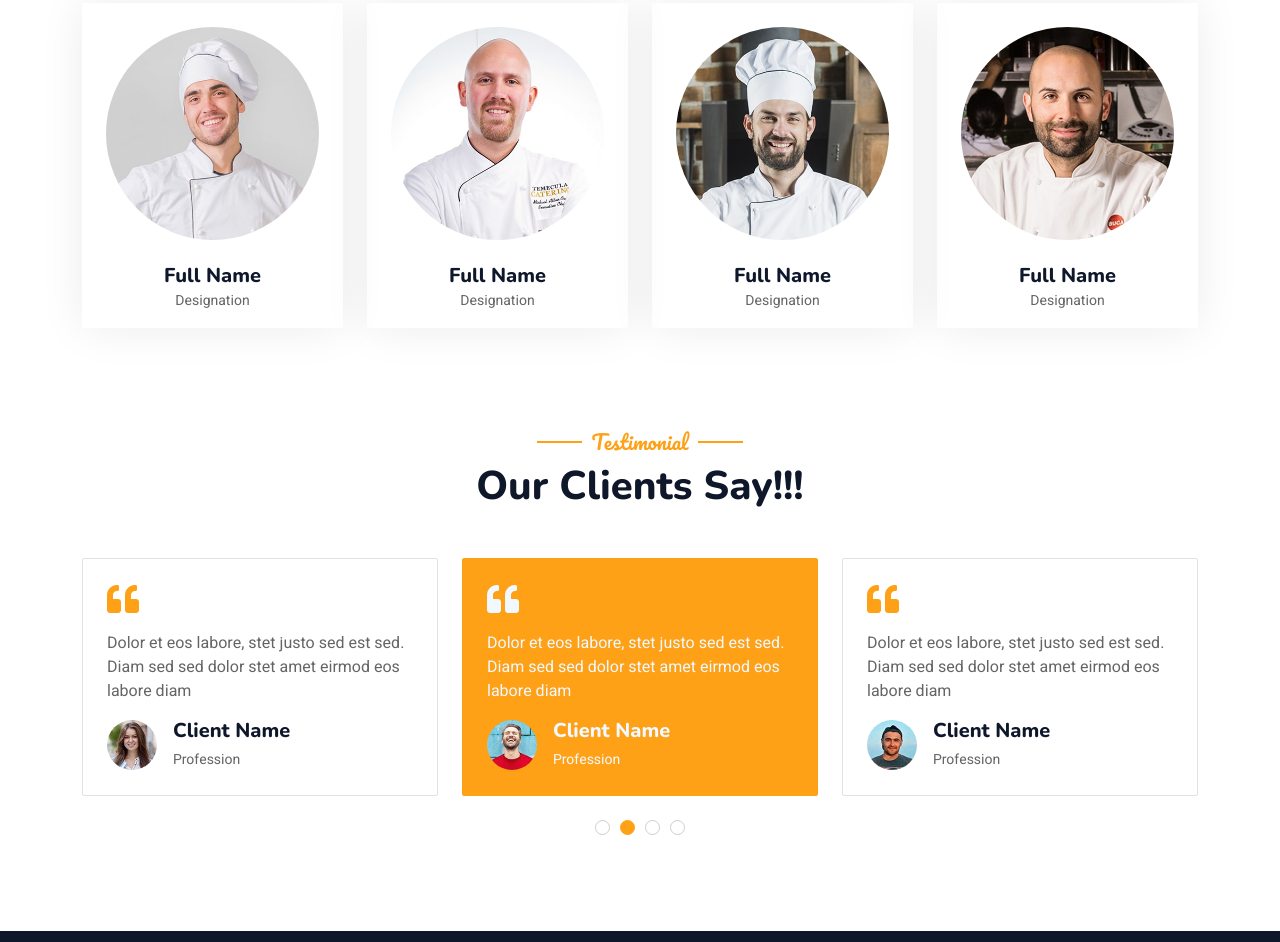
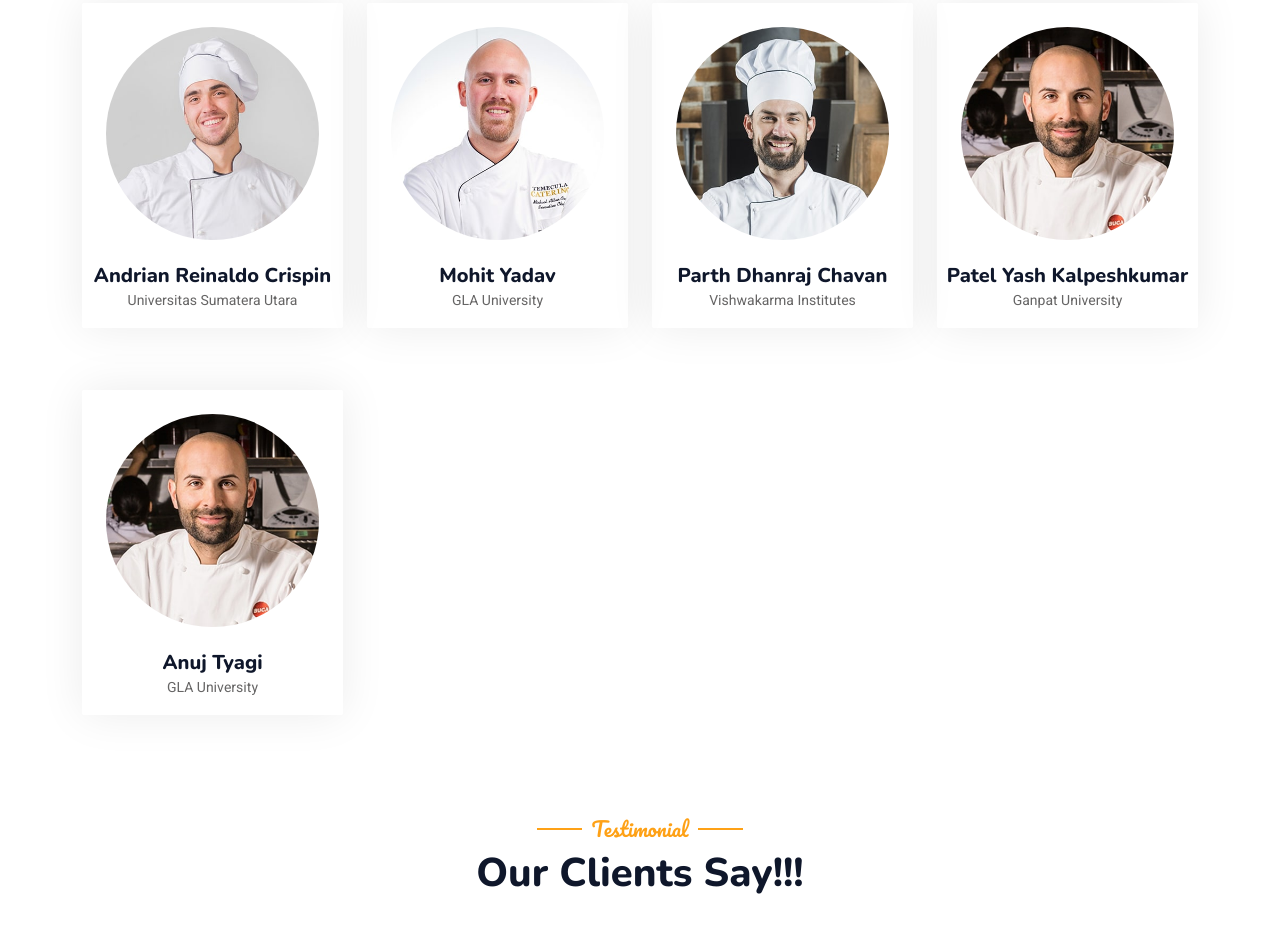
Before and after one commit to Prim25/Prim25.github.io, a plain HTML site: page index.html in a window 1280 px wide. Shown: the part 3489-4431 px from the top of the page. Drawn offline with nearby package versions, Linux system fonts and the light colour scheme.

Commit message:
Update index.html

```diff
--- a/index.html
+++ b/index.html
@@ -607,7 +607,7 @@
             <div class="container">
                 <div class="text-center wow fadeInUp" data-wow-delay="0.1s">
                     <h5 class="section-title ff-secondary text-center text-primary fw-normal">Team Members</h5>
-                    <h1 class="mb-5">Our Master Chefs</h1>
+                    <h1 class="mb-5">Our Jailbreaker's</h1>
                 </div>
                 <div class="row g-4">
                     <div class="col-lg-3 col-md-6 wow fadeInUp" data-wow-delay="0.1s">
@@ -615,8 +615,8 @@
                             <div class="rounded-circle overflow-hidden m-4">
                                 <img class="img-fluid" src="img/team-1.jpg" alt="">
                             </div>
-                            <h5 class="mb-0">Full Name</h5>
-                            <small>Designation</small>
+                            <h5 class="mb-0">Andrian Reinaldo Crispin</h5>
+                            <small>Universitas Sumatera Utara</small>
                             <div class="d-flex justify-content-center mt-3">
                                 <a class="btn btn-square btn-primary mx-1" href=""><i class="fab fa-facebook-f"></i></a>
                                 <a class="btn btn-square btn-primary mx-1" href=""><i class="fab fa-twitter"></i></a>
@@ -629,8 +629,8 @@
                             <div class="rounded-circle overflow-hidden m-4">
                                 <img class="img-fluid" src="img/team-2.jpg" alt="">
                             </div>
-                            <h5 class="mb-0">Full Name</h5>
-                            <small>Designation</small>
+                            <h5 class="mb-0">Mohit Yadav</h5>
+                            <small>GLA University</small>
                             <div class="d-flex justify-content-center mt-3">
                                 <a class="btn btn-square btn-primary mx-1" href=""><i class="fab fa-facebook-f"></i></a>
                                 <a class="btn btn-square btn-primary mx-1" href=""><i class="fab fa-twitter"></i></a>
@@ -643,8 +643,8 @@
                             <div class="rounded-circle overflow-hidden m-4">
                                 <img class="img-fluid" src="img/team-3.jpg" alt="">
                             </div>
-                            <h5 class="mb-0">Full Name</h5>
-                            <small>Designation</small>
+                            <h5 class="mb-0">Parth Dhanraj Chavan</h5>
+                            <small>Vishwakarma Institutes</small>
                             <div class="d-flex justify-content-center mt-3">
                                 <a class="btn btn-square btn-primary mx-1" href=""><i class="fab fa-facebook-f"></i></a>
                                 <a class="btn btn-square btn-primary mx-1" href=""><i class="fab fa-twitter"></i></a>
@@ -657,8 +657,22 @@
                             <div class="rounded-circle overflow-hidden m-4">
                                 <img class="img-fluid" src="img/team-4.jpg" alt="">
                             </div>
-                            <h5 class="mb-0">Full Name</h5>
-                            <small>Designation</small>
+                            <h5 class="mb-0">Patel Yash Kalpeshkumar</h5>
+                            <small>Ganpat University</small>
+                            <div class="d-flex justify-content-center mt-3">
+                                <a class="btn btn-square btn-primary mx-1" href=""><i class="fab fa-facebook-f"></i></a>
+                                <a class="btn btn-square btn-primary mx-1" href=""><i class="fab fa-twitter"></i></a>
+                                <a class="btn btn-square btn-primary mx-1" href=""><i class="fab fa-instagram"></i></a>
+                            </div>
+                        </div>
+                    </div>
+                    <div class="col-lg-3 col-md-6 wow fadeInUp" data-wow-delay="0.7s">
+                        <div class="team-item text-center rounded overflow-hidden">
+                            <div class="rounded-circle overflow-hidden m-4">
+                                <img class="img-fluid" src="img/team-4.jpg" alt="">
+                            </div>
+                            <h5 class="mb-0">Anuj Tyagi</h5>
+                            <small>GLA University</small>
                             <div class="d-flex justify-content-center mt-3">
                                 <a class="btn btn-square btn-primary mx-1" href=""><i class="fab fa-facebook-f"></i></a>
                                 <a class="btn btn-square btn-primary mx-1" href=""><i class="fab fa-twitter"></i></a>
```
